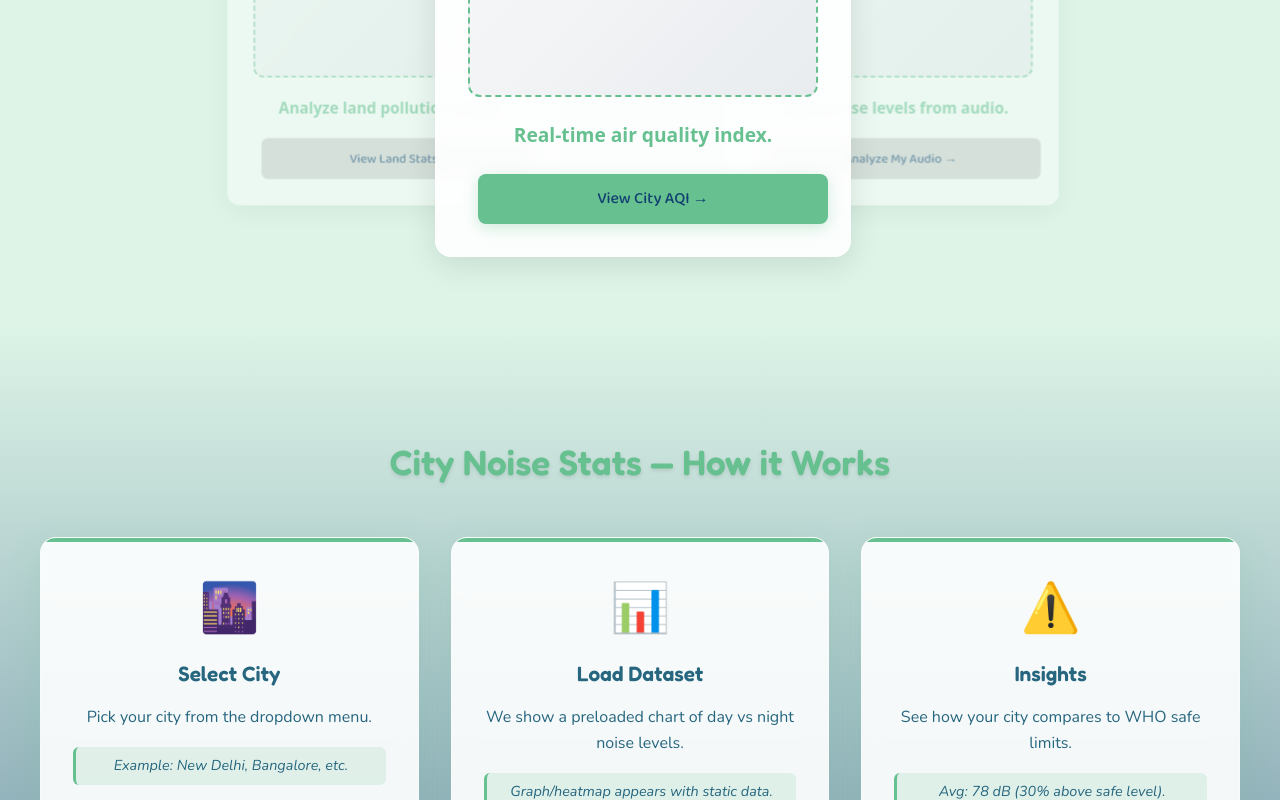
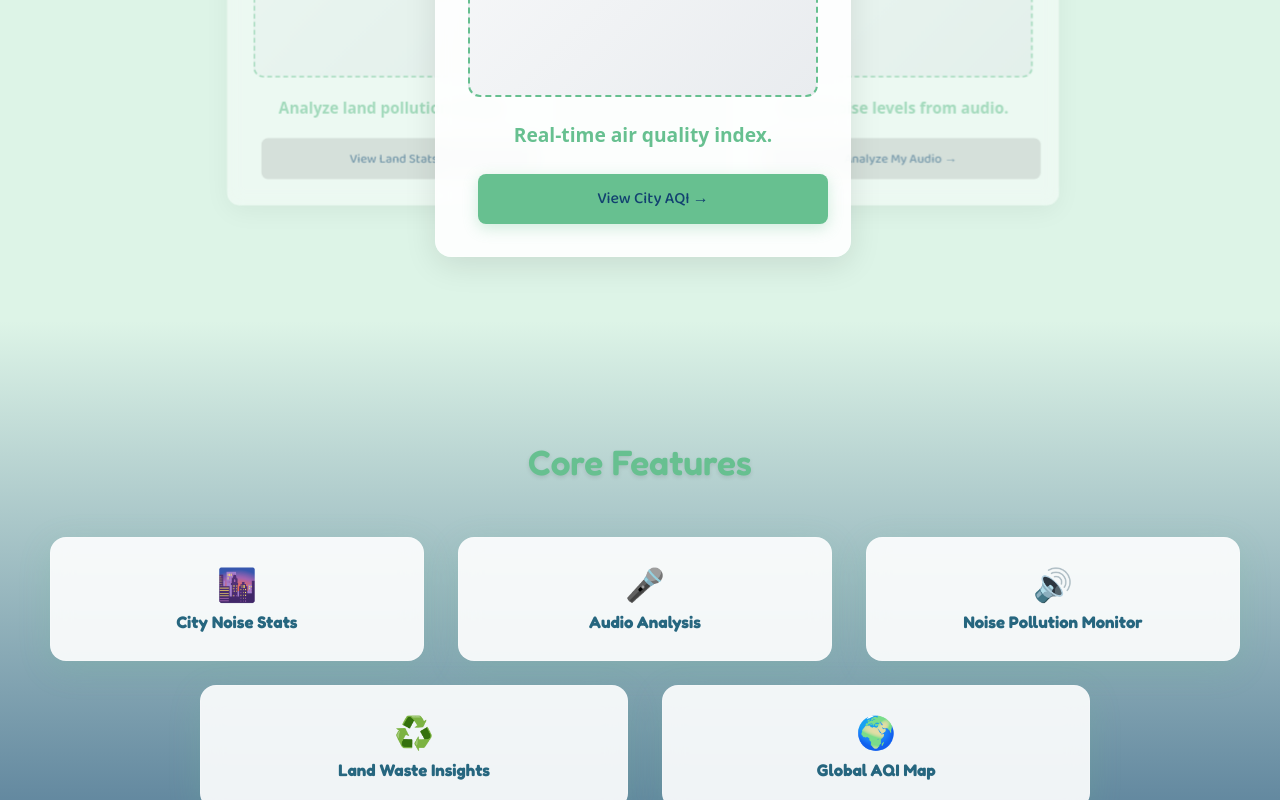
Before and after one commit to Shoaib1M/hackodishav1, a React (Vite) app in the folder Client/: page / in a window 1280 px wide. Shown: the part 2000-2800 px from the top of the page. Built offline with nearby package versions, Linux system fonts and the light colour scheme.

Commit message:
landstats ui

```diff
--- a/Client/components/Working/Working.css
+++ b/Client/components/Working/Working.css
@@ -5,6 +5,63 @@
   overflow: hidden;
   color: #ddf4e7; /* Light Mint */
 }
+
+/* Main 5-card layout */
+.main-cards {
+  max-width: 1200px;
+  margin: 0 auto 3rem auto;
+  padding: 0 2rem;
+  transition: opacity 0.3s ease, filter 0.3s ease;
+}
+.main-cards.faded {
+  opacity: 0.15;
+  filter: blur(1px);
+  pointer-events: none;
+}
+.main-row {
+  display: grid;
+  gap: 1.5rem;
+  margin-bottom: 1.5rem;
+}
+.main-row.row-1 {
+  grid-template-columns: repeat(3, 1fr);
+}
+.main-row.row-2 {
+  grid-template-columns: repeat(2, 1fr);
+  max-width: 900px;
+  margin-left: auto;
+  margin-right: auto;
+}
+.main-card {
+  background: rgba(255, 255, 255, 0.9);
+  border-radius: 16px;
+  padding: 1.75rem;
+  text-align: center;
+  box-shadow: 0 8px 32px rgba(103, 192, 144, 0.2);
+  backdrop-filter: blur(10px);
+  border: 1px solid rgba(255, 255, 255, 0.2);
+  transition: all 0.3s ease;
+  position: relative;
+  cursor: pointer;
+}
+.main-card:hover { transform: translateY(-6px); }
+.main-card.dim { opacity: 0.5; }
+.main-icon { font-size: 2rem; display: block; margin-bottom: 0.5rem; }
+.main-title { font-family: "Fredoka", sans-serif; color: #26667f; font-weight: 700; }
+
+/* Detail view */
+.detail-flow { max-width: 1200px; margin: 0 auto 2rem auto; padding: 0 2rem; }
+.back-btn {
+  margin-top: 1rem;
+  border: 2px solid #67C090;
+  background: transparent;
+  color: #124170;
+  font-weight: 700;
+  border-radius: 8px;
+  padding: 0.6rem 1rem;
+  cursor: pointer;
+}
+.back-btn:hover { background: #67C090; color: #124170; }
 
 .working-flow {
   margin-bottom: 4rem;
@@ -169,6 +226,8 @@
   .tech-logos {
     gap: 2rem;
   }
+  .main-row.row-1 { grid-template-columns: 1fr; }
+  .main-row.row-2 { grid-template-columns: 1fr; }
 }
 
 @media (max-width: 480px) {
--- a/Client/components/Working/Working.jsx
+++ b/Client/components/Working/Working.jsx
@@ -1,4 +1,4 @@
-import React from "react";
+import React, { useState, useRef } from "react";
 import "./Working.css";
 
 const cityFlow = [
@@ -25,9 +25,9 @@ const cityFlow = [
 const audioFlow = [
   {
     icon: "🎤",
-    title: "Upload / Record",
-    desc: "Upload an audio file or record live with your mic.",
-    example: "",
+    title: "Upload",
+    desc: "Upload an audio file ",
+    example: "upload a wav file",
   },
   {
     icon: "🤖",
@@ -40,6 +40,69 @@ const audioFlow = [
     title: "Safety Tips",
     desc: "Get instant advice on safe exposure times and protection methods.",
     example: "Limit exposure to <2 hours/day.",
+  },
+];
+
+const noiseFlow = [
+  {
+    icon: "📁",
+    title: "Upload Recording",
+    desc: "Choose a recorded sound file (WAV/MP3) to analyze.",
+    example: "traffic.wav, factory.mp3",
+  },
+  {
+    icon: "🤖",
+    title: "Run Analysis",
+    desc: "The model classifies sound type and estimates decibel level.",
+    example: "Detected: Traffic Noise, 78 dB",
+  },
+  {
+    icon: "🧩",
+    title: "Recommendations",
+    desc: "Get health guidance based on the analyzed exposure level.",
+    example: "Use ear protection >85 dB",
+  },
+];
+
+const landFlow = [
+  {
+    icon: "🗺️",
+    title: "Pick State",
+    desc: "Choose a state to load its yearly land-waste dataset.",
+    example: "Manipur, Kerala, Maharashtra, ...",
+  },
+  {
+    icon: "📊",
+    title: "Trends Chart",
+    desc: "View generated, collected, treated, and landfilled waste.",
+    example: "Multi-line chart updates instantly.",
+  },
+  {
+    icon: "🔎",
+    title: "Compare & Learn",
+    desc: "Identify gaps and improvements across years for policy insights.",
+    example: "Collection ↑, Landfill ↓",
+  },
+];
+
+const aqiFlow = [
+  {
+    icon: "🗺️",
+    title: "Explore Map",
+    desc: "Pan/zoom a global AQI heatmap overlay.",
+    example: "World view with AQI tiles.",
+  },
+  {
+    icon: "🏙️",
+    title: "Select Station",
+    desc: "Choose a country and city station to fetch live AQI.",
+    example: "Dominant pollutant + last updated",
+  },
+  {
+    icon: "📉",
+    title: "Forecast",
+    desc: "View PM2.5 min/avg/max trends to plan ahead.",
+    example: "Chart for upcoming days",
   },
 ];
 
@@ -87,12 +150,101 @@ const TechHighlight = () => (
   </section>
 );
 
-const Working = () => (
-  <section className="working-section" id="working">
-    <FlowRow title="City Noise Stats — How it Works" steps={cityFlow} />
-    <FlowRow title="Audio Analysis — How it Works" steps={audioFlow} />
-    <TechHighlight />
-  </section>
-);
+const mainCards = [
+  { key: "city", icon: "🌆", title: "City Noise Stats", steps: cityFlow },
+  { key: "audio", icon: "🎤", title: "Audio Analysis", steps: audioFlow },
+  { key: "noise", icon: "🔊", title: "Noise Pollution Monitor", steps: noiseFlow },
+  { key: "land", icon: "♻️", title: "Land Waste Insights", steps: landFlow },
+  { key: "aqi", icon: "🌍", title: "Global AQI Map", steps: aqiFlow },
+];
+
+const Working = () => {
+  const [activeKey, setActiveKey] = useState(null);
+  const mainRef = useRef(null);
+  const detailRef = useRef(null);
+  const headlineRef = useRef(null);
+
+  const scrollWithOffset = (ref, offset = 90) => {
+    const el = ref.current;
+    if (!el) return;
+    const y = el.getBoundingClientRect().top + window.scrollY - offset;
+    window.scrollTo({ top: y, behavior: "smooth" });
+  };
+
+  const handleCardClick = (key) => {
+    setActiveKey(key);
+    // Scroll after the DOM updates this frame
+    requestAnimationFrame(() => scrollWithOffset(detailRef));
+  };
+
+  const handleBack = () => {
+    setActiveKey(null);
+    // Wait for detail DOM to unmount, then scroll
+    requestAnimationFrame(() => {
+      requestAnimationFrame(() => scrollWithOffset(headlineRef));
+    });
+  };
+
+  return (
+    <section className="working-section" id="working">
+      <h3 ref={headlineRef} className="working-flow-title">Core Features</h3>
+      {/* Main 5-card grid in 3-2 formation */}
+      <div ref={mainRef} className={`main-cards ${activeKey ? "faded" : ""}`}>
+        <div className="main-row row-1">
+          {mainCards.slice(0, 3).map((c) => (
+            <button
+              key={c.key}
+              className={`main-card ${activeKey && activeKey !== c.key ? "dim" : ""}`}
+              onClick={() => handleCardClick(c.key)}
+            >
+              <span className="main-icon">{c.icon}</span>
+              <span className="main-title">{c.title}</span>
+            </button>
+          ))}
+        </div>
+        <div className="main-row row-2">
+          {mainCards.slice(3).map((c) => (
+            <button
+              key={c.key}
+              className={`main-card ${activeKey && activeKey !== c.key ? "dim" : ""}`}
+              onClick={() => handleCardClick(c.key)}
+            >
+              <span className="main-icon">{c.icon}</span>
+              <span className="main-title">{c.title}</span>
+            </button>
+          ))}
+        </div>
+      </div>
+
+      {/* Detail 3-step flow for the selected card */}
+      {activeKey && (
+        <div ref={detailRef} className="detail-flow">
+          <h3 className="working-flow-title">
+            {mainCards.find((c) => c.key === activeKey)?.title} — How it Works
+          </h3>
+          <div className="working-cards">
+            {mainCards
+              .find((c) => c.key === activeKey)
+              ?.steps.map((step, idx) => (
+                <div className="working-card" key={idx}>
+                  <div className="working-icon">{step.icon}</div>
+                  <div className="working-step-title">{step.title}</div>
+                  <div className="working-step-desc">{step.desc}</div>
+                  {step.example && (
+                    <div className="working-step-example">{step.example}</div>
+                  )}
+                  {idx === 2 && (
+                    <button className="back-btn" onClick={handleBack}>Back</button>
+                  )}
+                </div>
+              ))}
+          </div>
+        </div>
+      )}
+
+      <TechHighlight />
+    </section>
+  );
+};
 
 export default Working;
--- a/Client/pages/CheckLandPollution/CheckLandPollution.css
+++ b/Client/pages/CheckLandPollution/CheckLandPollution.css
@@ -1,31 +1,60 @@
 .land-container {
-  padding: 20px;
-  background: #fdfdfd;
-  border-radius: 16px;
-  box-shadow: 0 4px 20px rgba(0,0,0,0.1);
-  margin: 20px;
+  min-height: 100vh;
+  width: 100%;
+  margin: 0;
+  padding: 100px 2rem 2rem;
+  background-color: #124170; /* Fallback */
+  background-image: linear-gradient(rgba(25, 52, 80, 0.85), rgba(25, 52, 80, 0.85)),
+    url('https://images.pexels.com/photos/459728/pexels-photo-459728.jpeg');
+  background-size: cover;
+  background-position: center;
+  background-repeat: no-repeat;
+  color: #FFFFFF;
+  font-family: "Nunito", sans-serif;
 }
 
 .land-container h2 {
   text-align: center;
-  margin-bottom: 20px;
-  color: #333;
+  margin: 0 auto 1.5rem auto;
+  color: #fff;
+  font-family: "Fredoka", sans-serif;
+  font-size: 2.6rem;
+  font-weight: 700;
 }
 
 .dropdown {
   display: flex;
   justify-content: center;
+  align-items: center;
+  gap: 0.75rem;
   margin-bottom: 20px;
 }
 
 .dropdown select {
-  padding: 8px 12px;
+  padding: 10px 15px;
   border-radius: 8px;
-  border: 1px solid #ccc;
-  font-size: 16px;
+  border: 2px solid #67C090;
+  font-size: 1.1rem;
+  font-weight: 600;
+  background: transparent;
+  color: #FFFFFF;
+}
+
+.dropdown label {
+  font-family: "Fredoka", sans-serif;
+  font-size: 1.25rem;
+  font-weight: 600;
+  color: #fff;
 }
 
 .chart-container {
   width: 100%;
-  height: 400px;
+  max-width: 1200px;
+  margin: 1.5rem auto;
+  background: rgba(255, 255, 255, 0.1);
+  border-radius: 12px;
+  padding: 1.5rem 2rem;
+  backdrop-filter: blur(10px);
+  border: 1px solid rgba(255, 255, 255, 0.2);
+  box-shadow: 0 8px 32px rgba(0, 0, 0, 0.2);
 }
--- a/Client/pages/CheckLandPollution/CheckLandPollution.jsx
+++ b/Client/pages/CheckLandPollution/CheckLandPollution.jsx
@@ -9,6 +9,7 @@ import {
   Legend,
   ResponsiveContainer,
 } from "recharts";
+import Navbar from "../../components/NavBar/Navbar.jsx";
 import "./CheckLandPollution.css";
 
 const CheckLandPollution = () => {
@@ -30,6 +31,8 @@ const CheckLandPollution = () => {
   const filteredData = data.filter((d) => d.State === selectedState);
 
   return (
+    <>
+      <Navbar />
       <div className="land-container">
         <h2>♻️ Land Waste Data Visualization</h2>
 
@@ -63,6 +66,7 @@ const CheckLandPollution = () => {
           </ResponsiveContainer>
         </div>
       </div>
+    </>
   );
 };
 
```
Also changed, not shown: 2 other files (tests, documents, lock files or other folders). Lines whose indentation alone changed are shown as unchanged.
